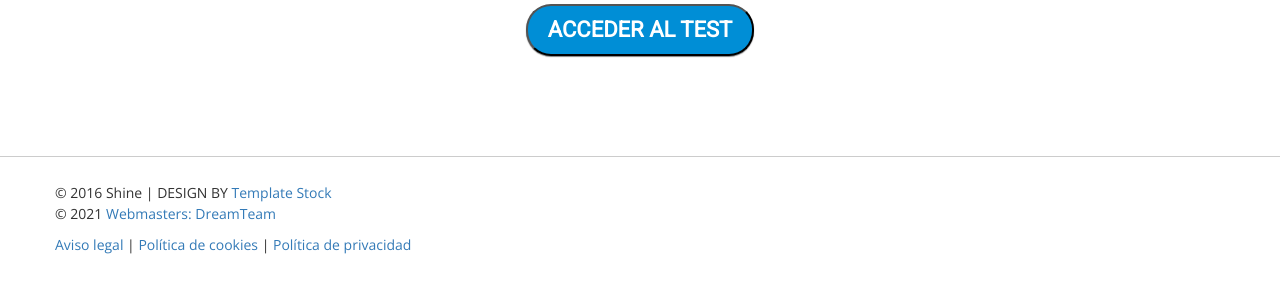
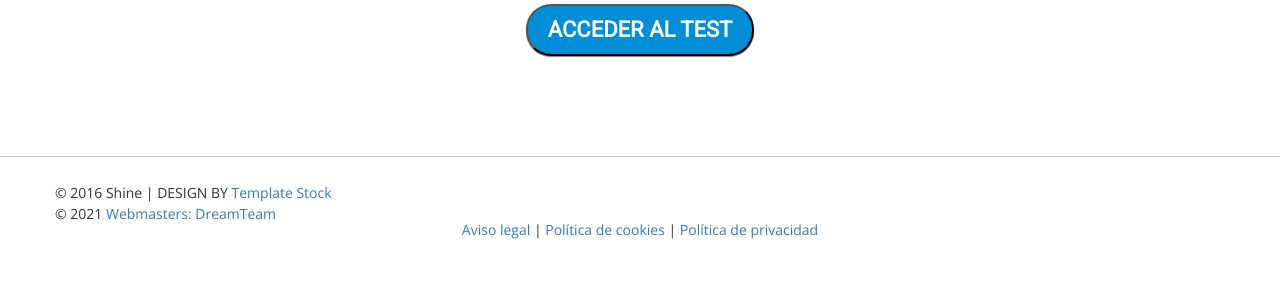
Before and after one commit to practicaproISPC/grupo-5-g5, a PHP site: page /index.php in a window 1280 px wide. Shown: the part 1375-1665 px from the top of the page. After the commit the page ends 1614 px from the top, so only its background shows below. Run offline with PHP 8.4, Linux system fonts and the light colour scheme; some libraries are stand-ins or nearby versions.

Commit message:
centrado

```diff
--- a/css/styles.css
+++ b/css/styles.css
@@ -211,7 +211,7 @@ img {
 	margin-right: 10px;
 }
 
-.pCentrado{ /*para centrar parrafos
+.pCentrado{
 	text-align: center;
 }
 
```
